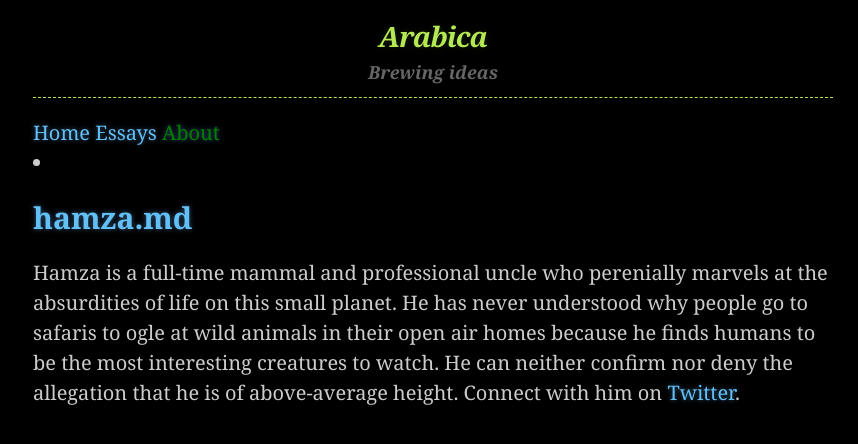
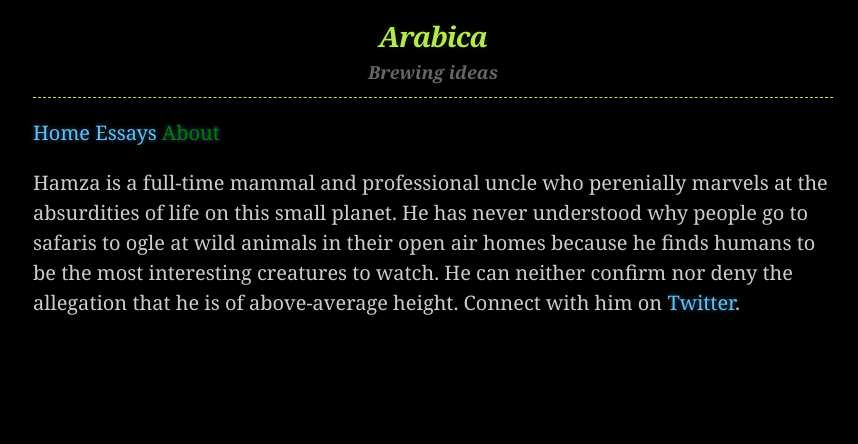
Before and after one commit to habasweiny/habasweiny.github.io, a Jekyll site: the page built from about.html, in a window 1280 px wide. Shown: the top 444 px of the page, without its empty margins (207-1065 px from the left). Built offline with Jekyll 4.4.1, drawn with Linux system fonts in a browser that asks for light colours.

Commit message:
Update about.html

```diff
--- a/about.html
+++ b/about.html
@@ -2,9 +2,5 @@
 title: About
 layout: about
 ---
-{% for author in site.authors %}
-    <li>
-      <h2><a href="{{ author.url }}">{{ author.name }}</a></h2>
-      <p>{{ author.content | markdownify }}</p>
-    </li>
-  {% endfor %}
+<p>Hamza is a full-time mammal and professional uncle who perenially marvels at the absurdities of life on this small planet. He has never understood why people go to safaris to ogle at wild animals in their open air homes because he finds humans to be the most interesting creatures to watch. He can neither confirm nor deny the allegation that he is of above-average height. Connect with him on <a id="profile-link"  target="_blank" href="https://twitter.com/hamzambo">Twitter</a>.
+</p>
```
